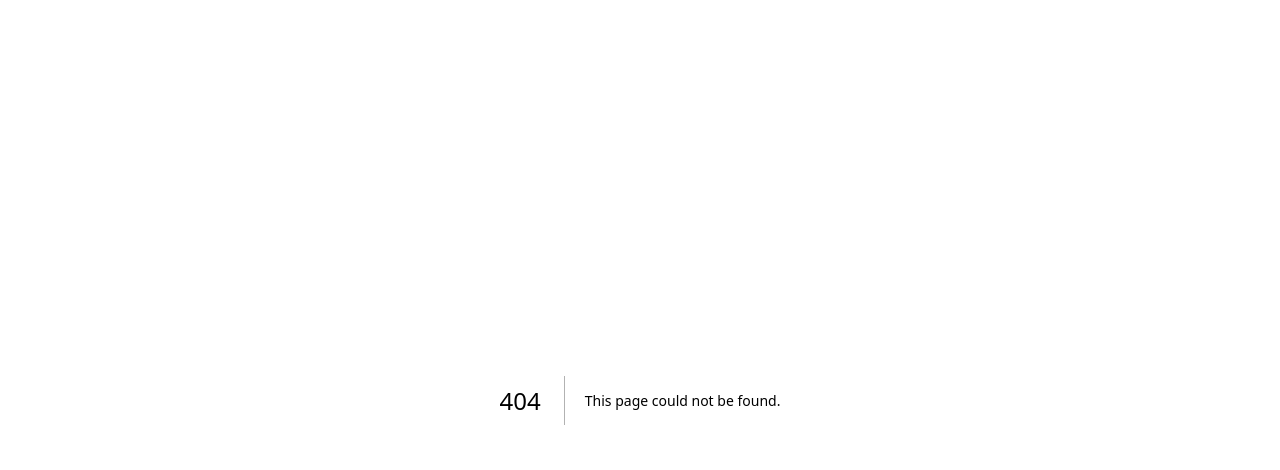
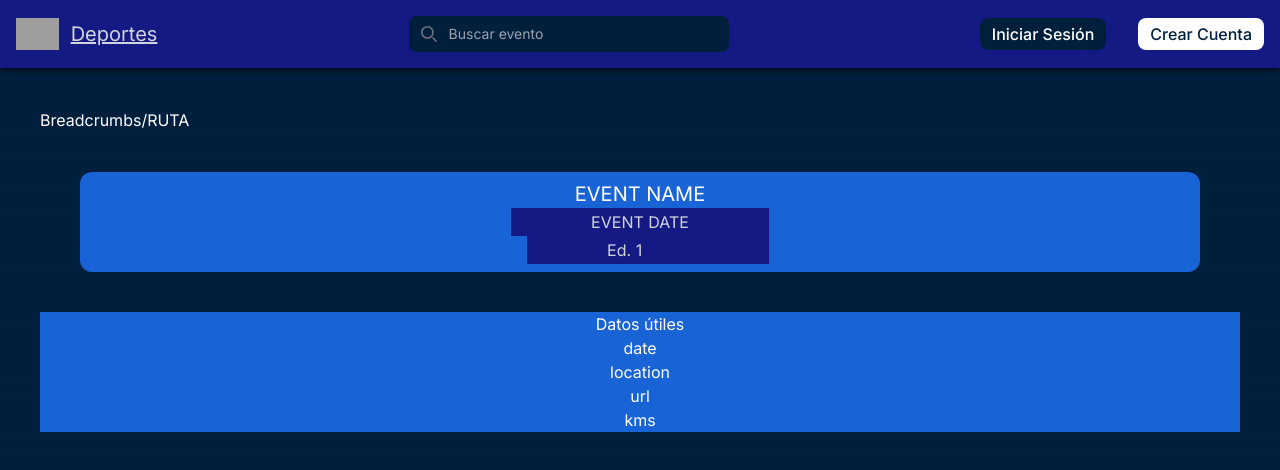
Before and after one commit to NahuelNGomez/Medalgram, a Next.js app in the folder src/frontend/medalgram/: page /sports/2/events/1 in a window 1280 px wide. Before the commit this address had no page. Shown: the top 470 px of the page. Built offline with nearby package versions, Linux system fonts and the light colour scheme; grey boxes are pictures that could not be loaded.

Commit message:
add event info page

```diff
--- /dev/null
+++ b/src/frontend/medalgram/src/app/sports/[id]/events/[id2]/page.tsx
@@ -0,0 +1,40 @@
+import NavegationBar from "@/components/NavegationBar";
+import PreviewEvent from "@/components/PreviewEvent";
+
+interface EventProps {
+    params: {id: number}
+}
+
+export default function Page({params: {id}}: EventProps) {
+
+    return (
+        <main className="flex flex-col">
+           <NavegationBar/>
+           <div className="flex flex-wrap justify-between p-10">
+            <p>Breadcrumbs/RUTA</p>
+           </div>
+
+           <article className="flex justify-center items-center mx-20">
+                <div className="flex flex-col justify-center items-center bg-dark2 w-full text-s p-2 rounded-xl">
+                    <h1 className="text-xl">EVENT NAME</h1>
+                    <div>
+                        <div className="grid px-20 py-0.5 text-gray-300 text bg-dark1">EVENT DATE</div>
+                        <div className="grid px-20 py-0.5 text-gray-300 text bg-dark1 ml-4">Ed. 1</div>
+                    </div>
+                </div>
+            </article>
+
+            <div className="flex flex-col justify-center items-center bg-dark2 mt-10 mx-10">
+                Datos útiles
+                <div className="items-left px-2 active">date</div>
+                <div>location</div>
+                <div>url</div>
+                <div>kms</div>
+            </div>
+        </main>
+
+
+
+
+    );
+}
```
